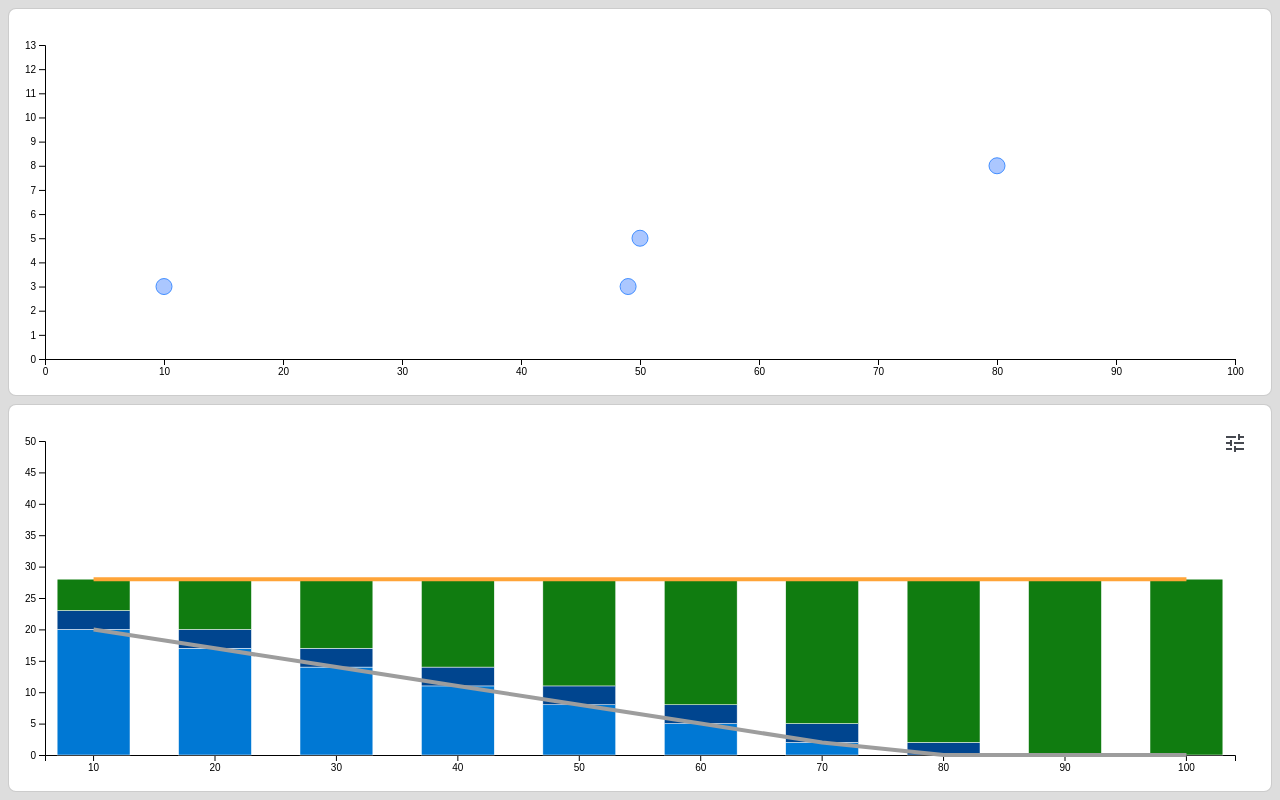
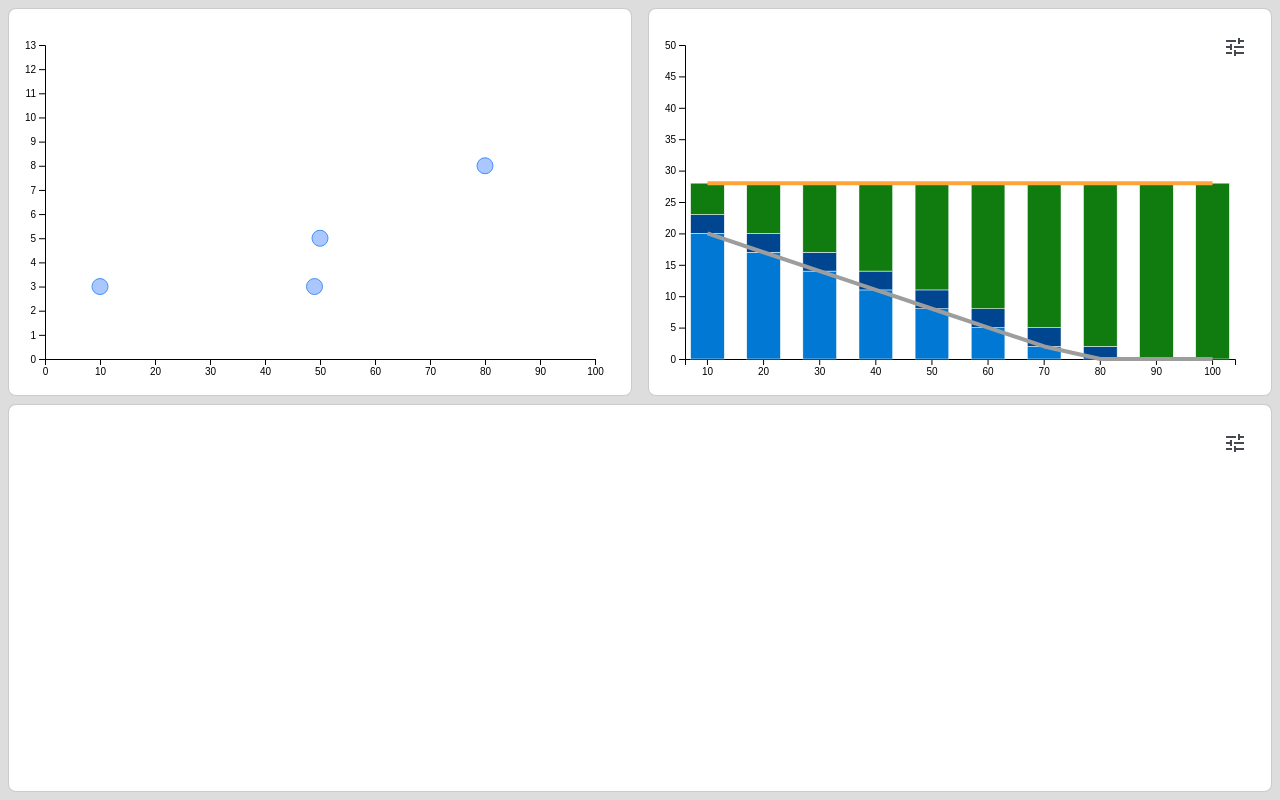
Before and after one commit to samhowes/agile-analytics, an Angular app in the folder web/: page / in a window 1280 px wide. Built offline with nearby package versions, Linux system fonts and the light colour scheme.

Commit message:
Gantt chart skeleton

```diff
--- a/web/src/app/app.component.html
+++ b/web/src/app/app.component.html
@@ -1,6 +1,12 @@
 <div class="wrapper">
-  <velocity-scatter></velocity-scatter>
-  <burndown></burndown>
+  <div class="chart-row">
+    <velocity-scatter></velocity-scatter>
+    <burndown></burndown>
+  </div>
+  <div class="chart-row">
+    <gantt></gantt>
+  </div>
+
 </div>
 
 <router-outlet />
--- a/web/src/app/app.component.scss
+++ b/web/src/app/app.component.scss
@@ -12,7 +12,11 @@
   gap: .5rem;
   flex: 1;
   padding: .5rem;
-  * {
+
+  .chart-row {
+    display: flex;
+    flex: 1;
+    gap: 1rem;
     max-height: 500px;
   }
 }
--- a/web/src/app/app.component.ts
+++ b/web/src/app/app.component.ts
@@ -2,11 +2,12 @@ import { Component } from '@angular/core';
 import { RouterOutlet } from '@angular/router';
 import {VelocityScatterComponent} from "./velocity-scatter/velocity-scatter.component";
 import {BurndownComponent} from "@app/burndown/burndown.component";
+import {GanttComponent} from "@app/gantt/gantt.component";
 
 @Component({
   selector: 'app-root',
   standalone: true,
-  imports: [RouterOutlet, VelocityScatterComponent, BurndownComponent],
+  imports: [RouterOutlet, VelocityScatterComponent, BurndownComponent, GanttComponent],
   templateUrl: './app.component.html',
   styleUrl: './app.component.scss'
 })
--- /dev/null
+++ b/web/src/app/gantt/configure-gantt/configure-gantt.component.html
@@ -0,0 +1 @@
+<p>configure-gantt works!</p>
--- /dev/null
+++ b/web/src/app/gantt/configure-gantt/configure-gantt.component.ts
@@ -0,0 +1,14 @@
+import {Component, input, output} from '@angular/core';
+import {GanttConfig} from "@app/gantt/ganttConfig";
+
+@Component({
+  selector: 'configure-gantt',
+  standalone: true,
+  imports: [],
+  templateUrl: './configure-gantt.component.html',
+  styleUrl: './configure-gantt.component.scss'
+})
+export class ConfigureGanttComponent {
+  onClose = output<boolean>();
+  config = input.required<GanttConfig>();
+}
--- /dev/null
+++ b/web/src/app/gantt/gantt.component.html
@@ -0,0 +1,11 @@
+<spinner-overlay [spin]="isLoading()">
+  <div class="toolbar flex flex-row-reverse">
+    <button mat-icon-button (click)="showConfigure()"><mat-icon>tune</mat-icon></button>
+  </div>
+  <svg class="d3-svg" #svg>
+  </svg>
+  <div class="overlay" *ngIf="configureOpen()">
+    <configure-gantt [config]="menuConfig" (onClose)="closeConfigure($event)"></configure-gantt>
+  </div>
+  <div class="hover" #hoverElement></div>
+</spinner-overlay>
--- /dev/null
+++ b/web/src/app/gantt/gantt.component.scss
@@ -0,0 +1,8 @@
+@use "utils" as *;
+@use "d3" as *;
+
+:host {
+  @extend .d3-svg-container;
+  @extend .chart-card;
+  position: relative;
+}
--- /dev/null
+++ b/web/src/app/gantt/gantt.component.ts
@@ -0,0 +1,66 @@
+import {AfterViewInit, Component, ElementRef, inject, OnInit, signal, viewChild} from '@angular/core';
+import {MatIcon} from "@angular/material/icon";
+import {MatIconButton} from "@angular/material/button";
+import {NgIf} from "@angular/common";
+import {SpinnerOverlay} from "@app/components/spinner-overlay.component";
+import {WorkItemService} from "@app/data/work-item.service";
+import {combineLatest} from "rxjs";
+import {GanttChart} from "@app/gantt/ganttChart";
+import {ConfigureGanttComponent} from "@app/gantt/configure-gantt/configure-gantt.component";
+import {GanttConfig} from "@app/gantt/ganttConfig";
+import {HoverChart} from "@app/chart/hoverChart";
+
+@Component({
+  selector: 'gantt',
+  standalone: true,
+  imports: [
+    ConfigureGanttComponent,
+    MatIcon,
+    MatIconButton,
+    NgIf,
+    SpinnerOverlay
+  ],
+  templateUrl: './gantt.component.html',
+  styleUrl: './gantt.component.scss',
+  providers: [GanttChart]
+})
+export class GanttComponent implements OnInit, AfterViewInit {
+  svgElement = viewChild.required<ElementRef<SVGSVGElement>>('svg');
+  hoverElement = viewChild.required<ElementRef<HTMLDivElement>>('hoverElement');
+  private chart = inject(GanttChart);
+  private workItemService = inject(WorkItemService);
+
+  isLoading = signal<boolean>(true)
+  configureOpen = signal<boolean>(false)
+
+  config = new GanttConfig();
+  menuConfig = this.config
+
+  ngOnInit() {
+    this.config.load()
+    combineLatest([this.workItemService.getCompleted(), this.chart.init$]).subscribe(results => {
+      this.isLoading.set(false)
+      this.chart.setData(results[0])
+    })
+  }
+
+  ngAfterViewInit() {
+    this.chart.setHover(this.hoverElement().nativeElement);
+    this.chart.init(this.config, this.svgElement().nativeElement);
+  }
+
+  showConfigure() {
+    this.menuConfig = Object.assign({}, this.config);
+    this.configureOpen.set(true)
+  }
+
+  closeConfigure(shouldSave: boolean) {
+    this.configureOpen.set(false);
+    if (!shouldSave)
+      return
+    Object.assign(this.config, this.menuConfig)
+    this.config.save()
+    this.chart.reInit()
+    this.chart.reDraw()
+  }
+}
--- /dev/null
+++ b/web/src/app/gantt/ganttChart.ts
@@ -0,0 +1,35 @@
+import {D3Chart} from "@app/chart/d3Chart";
+import {GanttConfig} from "@app/gantt/ganttConfig";
+import {WorkItem} from "@app/data/work-item.service";
+import {HoverChart} from "@app/chart/hoverChart";
+
+export class GanttChart extends D3Chart<GanttConfig, WorkItem[]> implements HoverChart {
+
+  override init(config: GanttConfig, svgElement: SVGSVGElement) {
+    super.init(config, svgElement);
+
+    this.reInit()
+
+    this.init$.next()
+  }
+
+  override reInit() {
+    this.setSizes()
+  }
+
+  override setSizes() {
+    super.setSizes()
+    // this.xScale.range([this.box.inner.left, this.box.inner.right])
+    // this.yScale.range([this.box.inner.bottom, this.box.inner.top])
+    // this.height.range([0, this.box.inner.height])
+  }
+
+  override onResize(): void {
+  }
+
+  override draw(shouldAnimate: boolean): void {
+  }
+
+  setHover(element: HTMLElement): void {
+  }
+}
--- /dev/null
+++ b/web/src/app/gantt/ganttConfig.ts
@@ -0,0 +1,7 @@
+import {StateManager} from "@lib/state-manager";
+
+export class GanttConfig extends StateManager {
+  constructor() {
+    super(GanttConfig.name);
+  }
+}
```
Also changed, not shown: web/src/app/gantt/configure-gantt/configure-gantt.component.scss (added).
